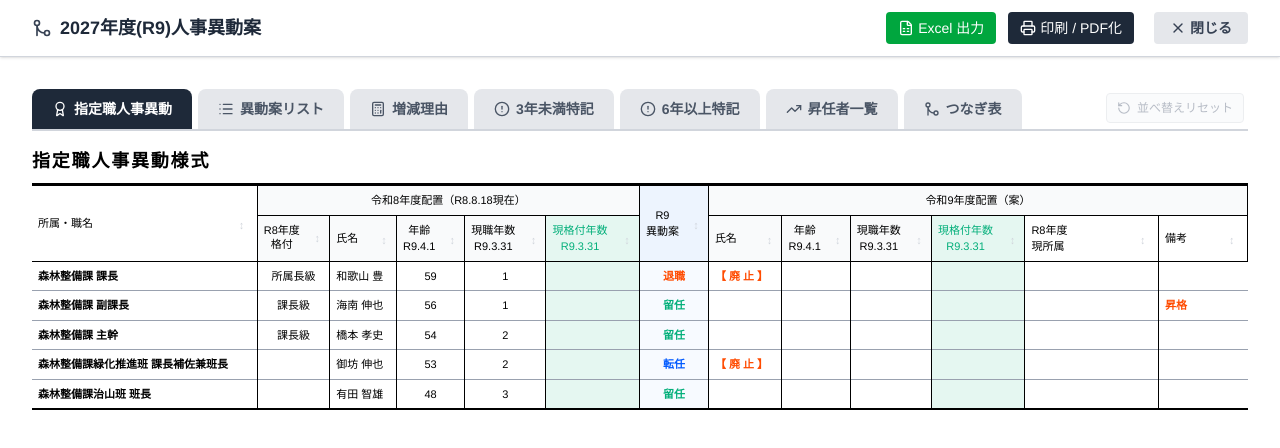
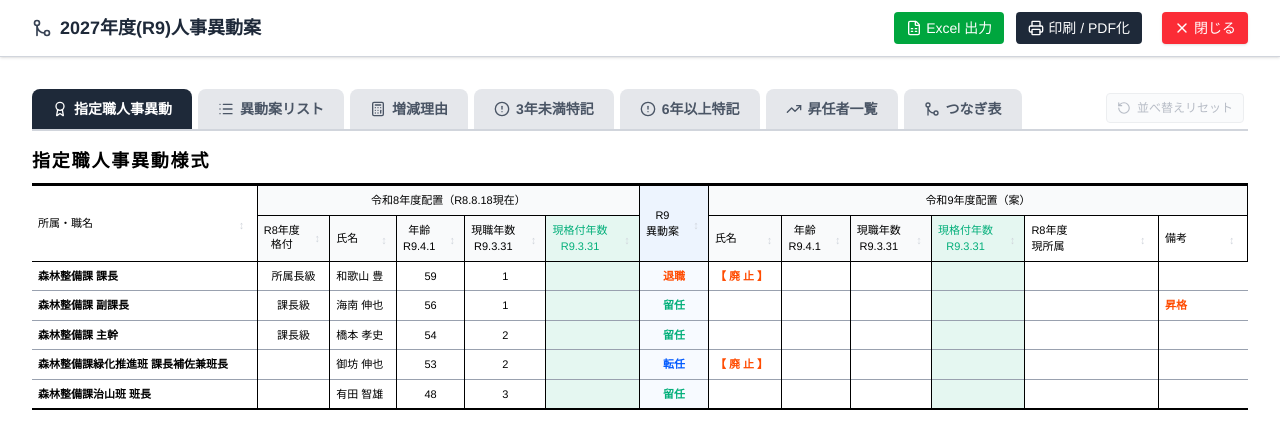
Before and after one commit to Kojiro-Nakamura/personnel-transfer-app, a React (Vite) app: page / in a window 1280 px wide. Both pictures are taken after a click on the button "つなぎ表". Shown: the top 448 px of the page. Built offline with nearby package versions, Linux system fonts and the light colour scheme.

Commit message:
style: update close button style in ChainTransferModal

```diff
--- a/src/components/modals/ChainTransferModal.jsx
+++ b/src/components/modals/ChainTransferModal.jsx
@@ -951,9 +951,9 @@ export const ChainTransferModal = ({ isOpen, onClose, employees, departments, ta
             <button onClick={handlePrint} className="flex items-center gap-1 bg-gray-800 hover:bg-gray-700 text-white px-3 py-1.5 rounded text-sm transition-colors">
               <Printer className="w-4 h-4" />印刷 / PDF化
             </button>
-              <button onClick={onClose} className="flex items-center gap-1 bg-gray-200 hover:bg-gray-300 text-gray-700 px-4 py-1.5 rounded text-sm transition-colors font-bold ml-2">
-                <X className="w-4 h-4" /> 閉じる
-              </button>
+            <button onClick={onClose} className="flex items-center gap-1 bg-red-500 hover:bg-red-600 text-white px-3 py-1.5 rounded text-sm transition-colors shadow-sm ml-2">
+              <X className="w-4 h-4" /> 閉じる
+            </button>
           </div>
         </div>
       </header>
```
